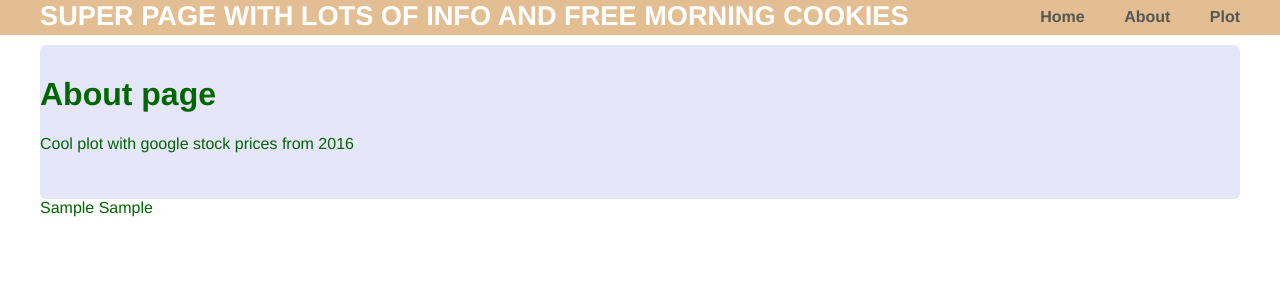
After one commit to isemenov2015/Udemy, a Flask app: template website_backend/templates/plot.html in a window 1280 px wide. The commit adds this page. Shown: the top 300 px of the page. Run offline with Flask 2, Linux system fonts and the light colour scheme; the template is opened without the code that fills it: most values are stand-ins (such as "Sample title", 1, 10 or a date in 2020).

Commit message:
Add files via upload

```diff
--- a/website_backend/templates/layout.html
+++ b/website_backend/templates/layout.html
@@ -7,11 +7,12 @@
   <body>
     <header>
       <div class="container">
-        <h1 class="logo">Super page with lots of info and free friday morning cookies</h1>
+        <h1 class="logo">Super page with lots of info and free morning cookies</h1>
         <strong><nav>
           <ul class="menu">
             <li><a href="{{ url_for('home') }}">Home</a></li>
             <li><a href="{{ url_for('about') }}">About</a></li>
+            <li><a href="{{ url_for('plot') }}">Plot</a></li>
           </ul>
         </nav></strong>
       </div>
--- /dev/null
+++ b/website_backend/templates/plot.html
@@ -0,0 +1,14 @@
+{%extends "layout.html"%}
+{%block content%}
+
+<link rel="stylesheet" href={{cdn_css | safe}} type="text/css" />
+
+<script type="text/javascript" src={{cdn_js | safe}}></script>
+
+<div class="about">
+    <h1>About page</h1>
+    <p>Cool plot with google stock prices from 2016</p>
+</div>
+{{script1 | safe}}
+{{div1 | safe}}
+{%endblock%}
```
